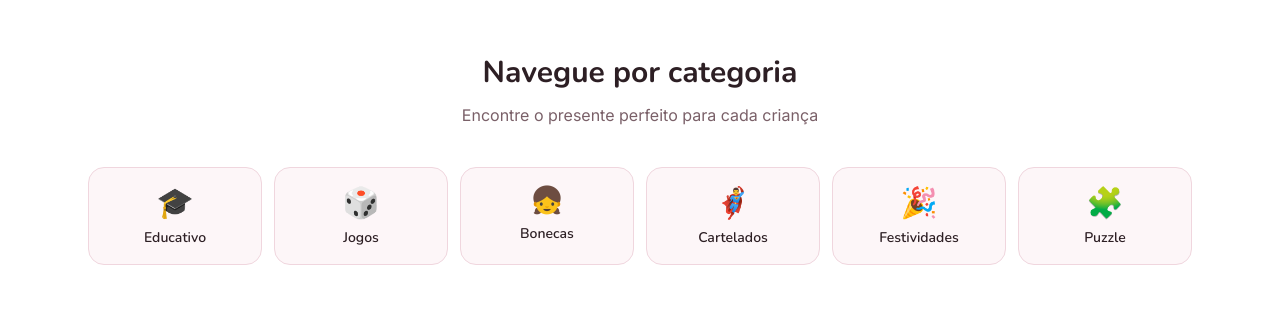
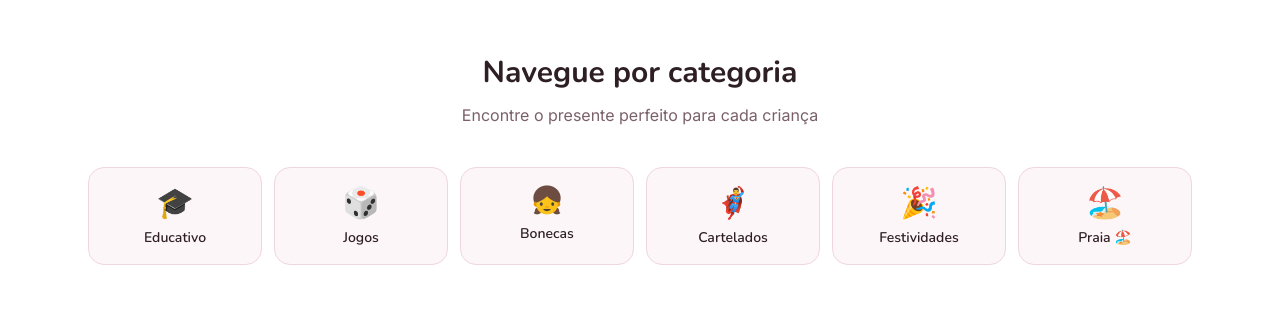
Before and after one commit to rafaelmacario1991/crystal-presentes, a FastAPI app: page / in a window 1280 px wide. Shown: the part 646-968 px from the top of the page. Run offline with FastAPI, Linux system fonts and the light colour scheme; data that the repository does not hold is empty; parts of the project's set-up code (start-up, migrations or seed data) failed here and were passed over; some libraries are stand-ins or nearby versions.

Commit message:
feat: renomear nicho Puzzle para Praia 🏖️
Co-Authored-By: Claude Sonnet 4.6 <noreply@anthropic.com>

```diff
--- a/backend/app/config.py
+++ b/backend/app/config.py
@@ -45,7 +45,7 @@ NICHOS = [
     "Bonecas",
     "Cartelados",
     "Festividades",
-    "Puzzle",
+    "Praia 🏖️",
 ]
 
 FAIXAS_ETARIAS = [
--- a/backend/app/templates/landing.html
+++ b/backend/app/templates/landing.html
@@ -109,7 +109,7 @@
         'Educativo': '🎓',
         'Jogos': '🎲',
         'Festividades': '🎉',
-        'Puzzle': '🧩'
+        'Praia 🏖️': '🏖️'
       } %}
       {% for n in nichos %}
       <a href="/catalogo?niche={{ n }}"
```
